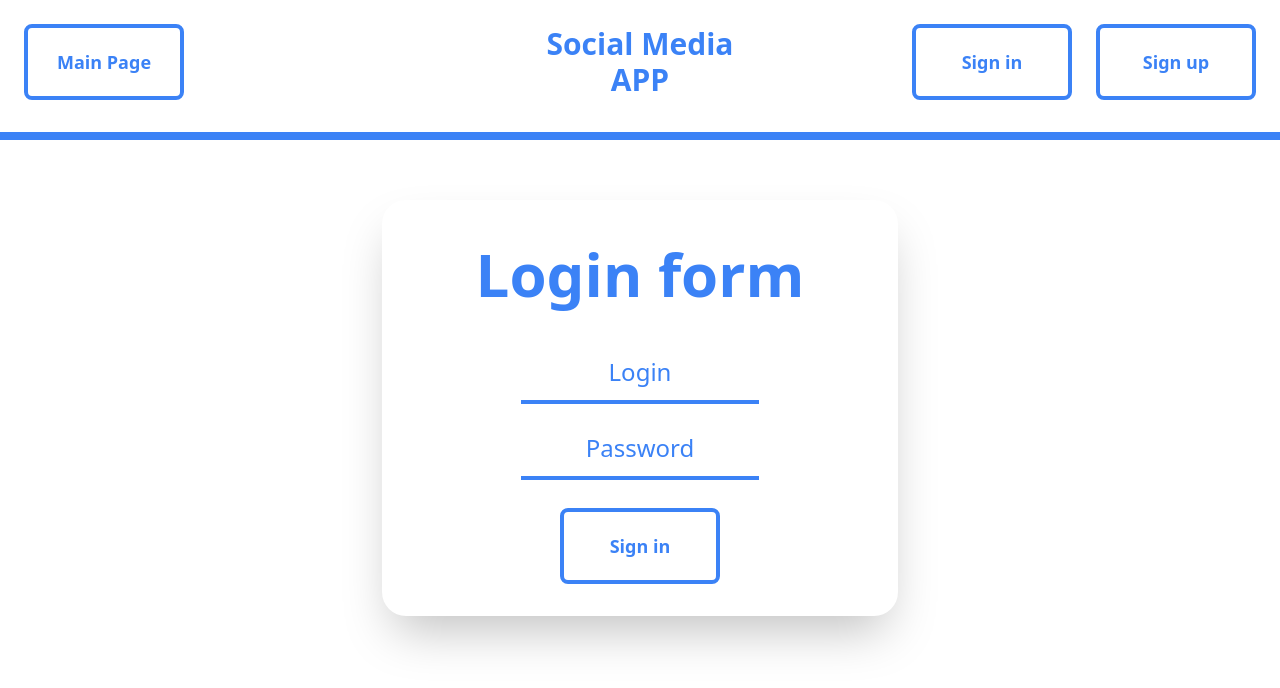
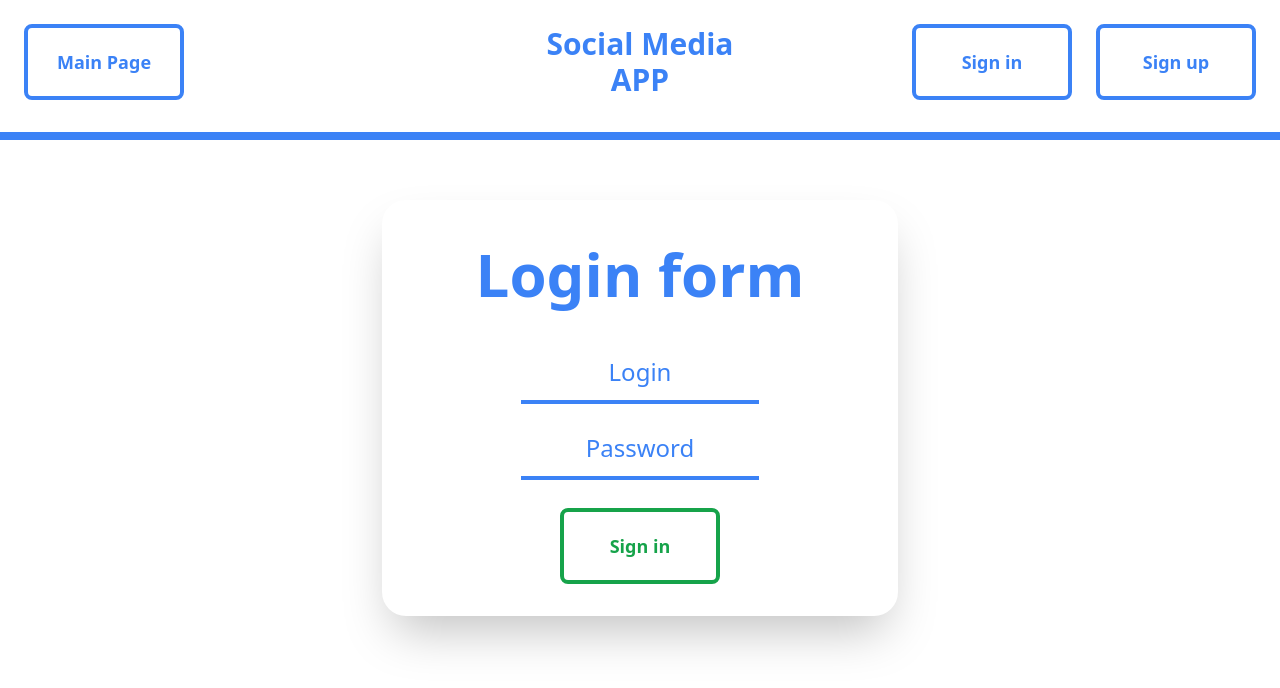
Before and after one commit to OskarProgrammer/Social-Media, a React (Vite) app: page /login in a window 1280 px wide. Shown: the top 688 px of the page. Built offline with nearby package versions, Linux system fonts and the light colour scheme.

Commit message:
Modifying structure of classes

```diff
--- a/src/index.css
+++ b/src/index.css
@@ -41,9 +41,13 @@
     @apply mx-auto text-6xl p-3 font-bold m-3 text-center;
   }
 
+  .btn {
+    @apply lg:sm:w-40 w-40 m-3 rounded-lg p-5 font-bold text-lg efectOfTransition border-4 text-center;
+  }
+
   .btn-blue {
-    @apply lg:sm:w-40 w-40 bg-white text-blue-500 m-3 rounded-lg p-5 font-bold text-lg;
-    @apply efectOfTransition border-4 border-blue-500 text-center;
+    @apply btn bg-white text-blue-500;
+    @apply border-blue-500;
   }
 
   .btn-blue:hover {
@@ -52,7 +56,7 @@
   }
 
   .btn-red {
-    @apply btn-blue;
+    @apply btn;
     @apply bg-white text-red-700 border-red-700;
   }
 
@@ -61,4 +65,14 @@
     box-shadow: 0px 1px 10px 5px #b91c1c ;
   }
 
+  .btn-green {
+    @apply btn;
+    @apply bg-white text-green-600 border-green-600;
+  }
+
+  .btn-green:hover {
+    @apply bg-green-600 text-white;
+    box-shadow: 0px 1px 10px 5px #16a34a  ;
+  }
+
 }
--- a/src/pages/LoginPage.jsx
+++ b/src/pages/LoginPage.jsx
@@ -15,7 +15,7 @@ export const LoginPage = () => {
 
             <input type="password" className="inputField" placeholder="Password"/>
 
-            <button className="btn-blue mx-auto">Sign in</button>
+            <button className="btn-green mx-auto">Sign in</button>
 
         </Form>
     )
--- a/src/pages/RegisterPage.jsx
+++ b/src/pages/RegisterPage.jsx
@@ -15,7 +15,7 @@ export const RegisterPage = () => {
 
             <input type="password" className="inputField" placeholder="Confirm password"/>
 
-            <button className="btn-blue mx-auto">Sign up</button>
+            <button className="btn-green mx-auto">Sign up</button>
 
         </Form>
     )
```
